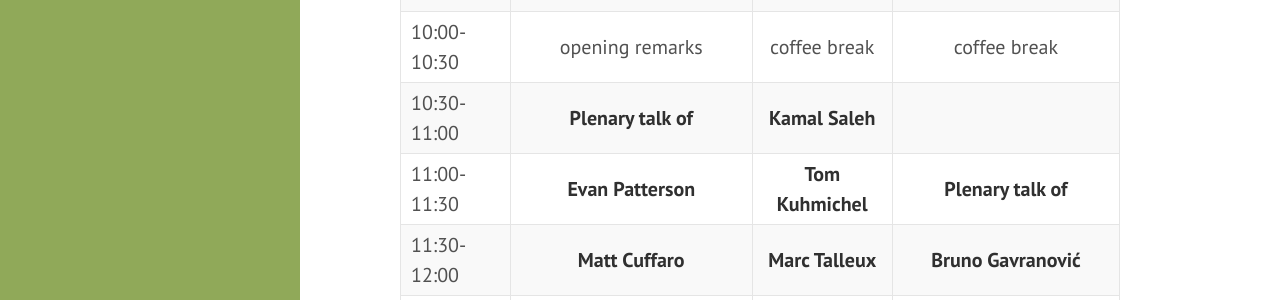
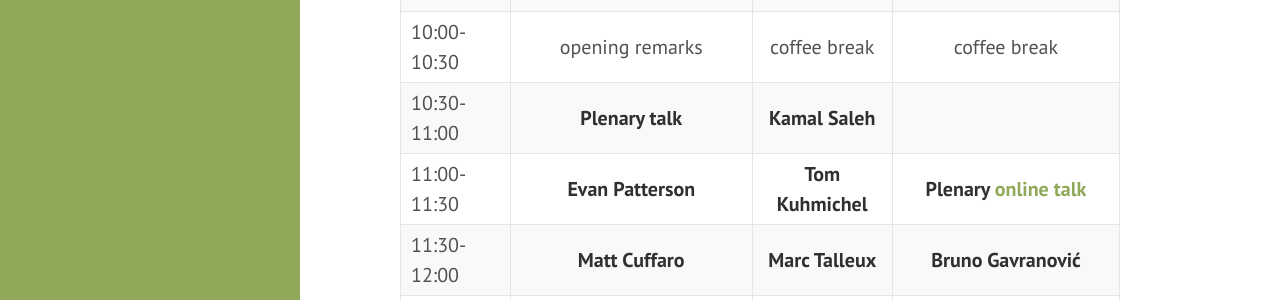
Before and after one commit to homalg-project/cct-icms-2026, a Jekyll site: the page built from program.md, in a window 1280 px wide and 900 px high. Shown: the part 390-690 px from the top of the window. Built offline with Jekyll 4.4.1, drawn with Linux system fonts in a browser that asks for light colours.

Commit message:
zoom link for Bruno's talk

```diff
--- a/program.md
+++ b/program.md
@@ -11,8 +11,8 @@ title: Program
 ------------|:-------------------:|:------------------:|:-------------------------------:
 09:00-10:00 | Registration        | Plenary 1          | Plenary 2
 10:00-10:30 | opening remarks     | coffee break       | coffee break
-10:30-11:00 | **Plenary talk of** | **Kamal Saleh**    |
-11:00-11:30 | **Evan Patterson**  | **Tom Kuhmichel**  | **Plenary talk of**
+10:30-11:00 | **Plenary talk** | **Kamal Saleh**    |
+11:00-11:30 | **Evan Patterson**  | **Tom Kuhmichel**  | **Plenary [online talk](https://topos-institute.zoom.us/j/2165058612?pwd=RnZHTS9hTDcwdlB5K3BhNXRJVDgxdz09)**
 11:30-12:00 | **Matt Cuffaro**    | **Marc Talleux**   | **Bruno Gavranović**
 12:00-14:00 | Lunch               | Lunch              | Lunch
 14:00-15:30 | other sessions      | other sessions     | other sessions
```
